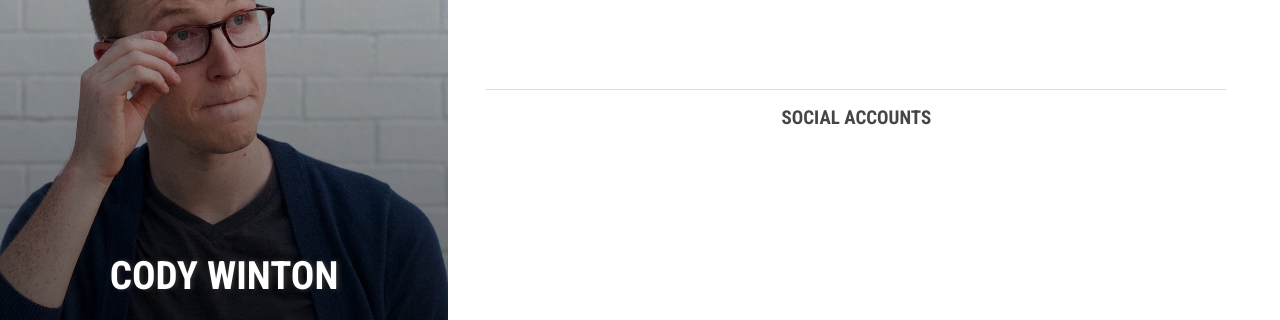
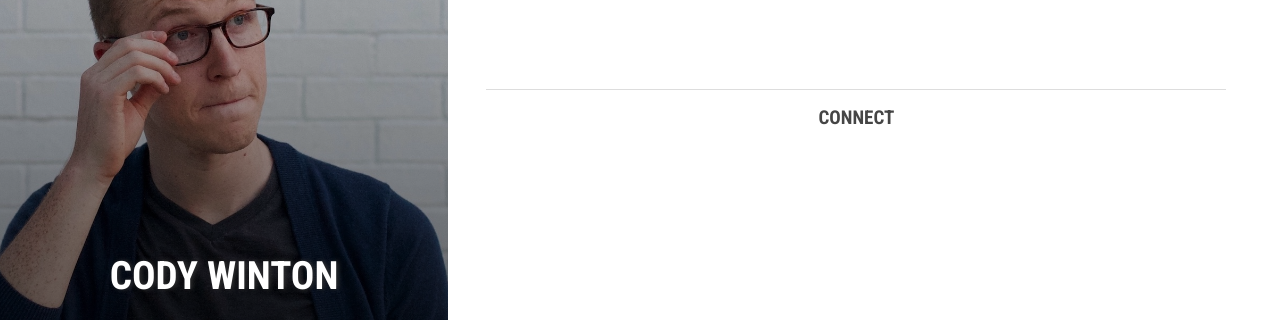
Before and after one commit to codytwinton/codytwinton.github.io, a Jekyll site: the page built from index.markdown, in a window 1280 px wide. Shown: the part 346-666 px from the top of the page. Built offline with Jekyll 4.4.1, drawn with Linux system fonts in a browser that asks for light colours.

Commit message:
Included email in footer

```diff
--- a/_data/info.yml
+++ b/_data/info.yml
@@ -1,4 +1,8 @@
 socials:
+- title: Email
+  username: cody@codywinton.com
+  url: "mailto:"
+  icon: "\uf003"
 - title: Facebook
   username: codytwinton
   url: http://facebook.com/
--- a/_includes/footer.html
+++ b/_includes/footer.html
@@ -1,5 +1,5 @@
 <footer class="main-footer content-wrapper">
-    <h3> Social Accounts </h3>
+    <h3>Connect</h3>
     <br>
     {% for social in site.data.info.socials %}
     <a href={{ social.url | append: social.username | escape }} class="social" alt={{ social.title | escape }} target="_blank">{{ social.icon }}</a>
```
